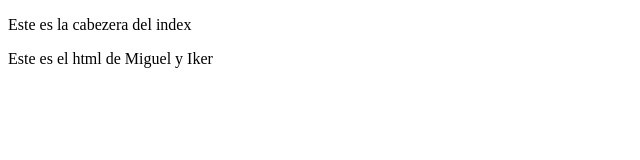
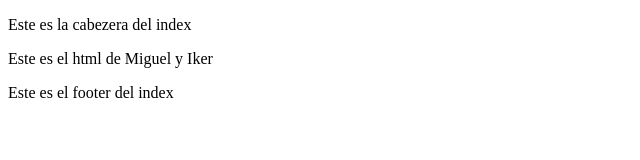
Before and after one commit to Miguelunchu15/pagina-web, a plain HTML site: page index.html in a window 1280 px wide. Shown: the whole page, without its empty margins (0-640 px from the left). Drawn offline with Linux system fonts and the light colour scheme.

Commit message:
Footer añadido

```diff
--- a/index.html
+++ b/index.html
@@ -10,5 +10,9 @@
         Este es la cabezera del index
     </p></header>
     <p>Este es el html de Miguel y Iker</p>
+
+    <footer><p>
+        Este es el footer del index
+    </p></footer>
 </body>
 </html>
```
